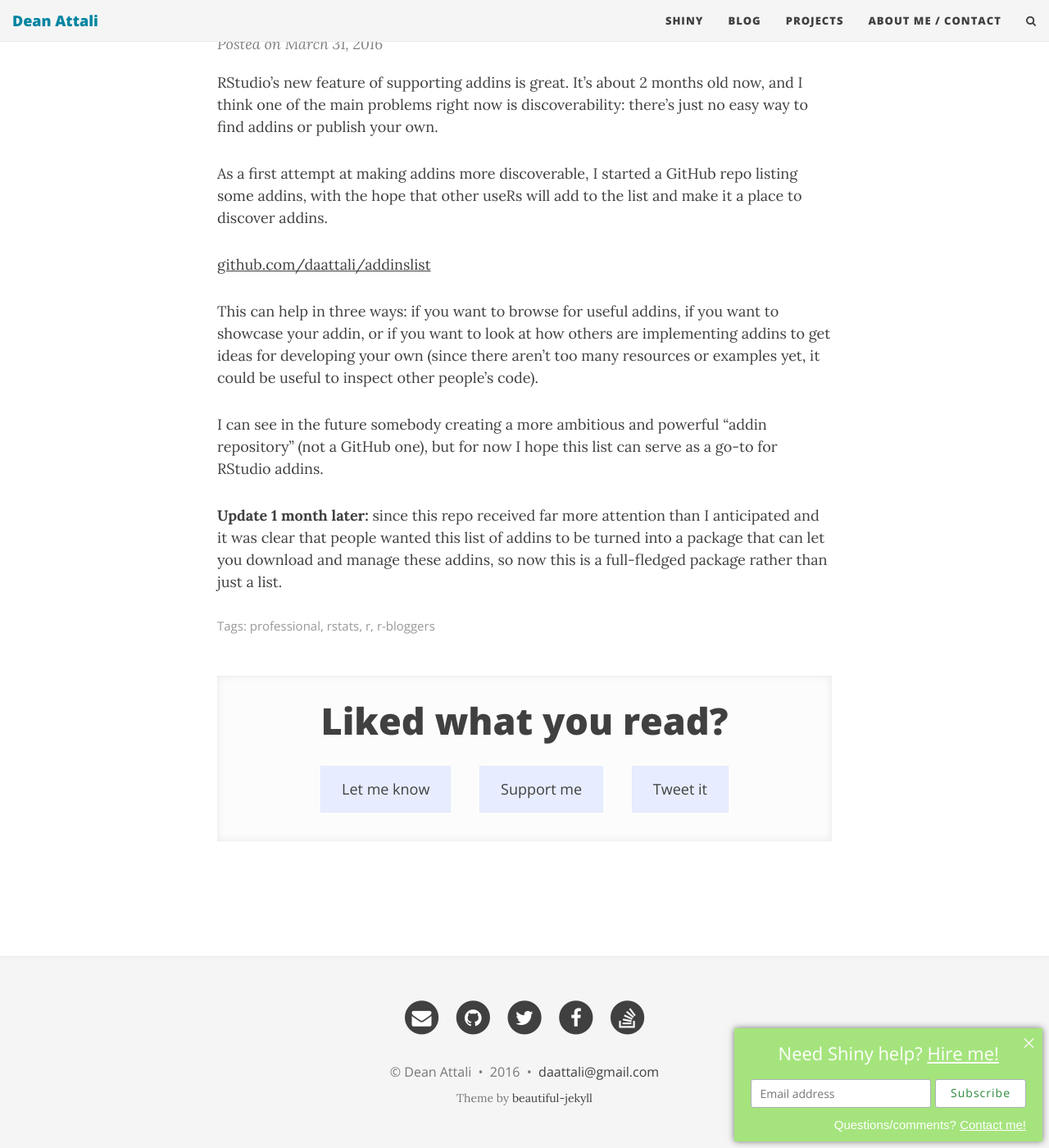
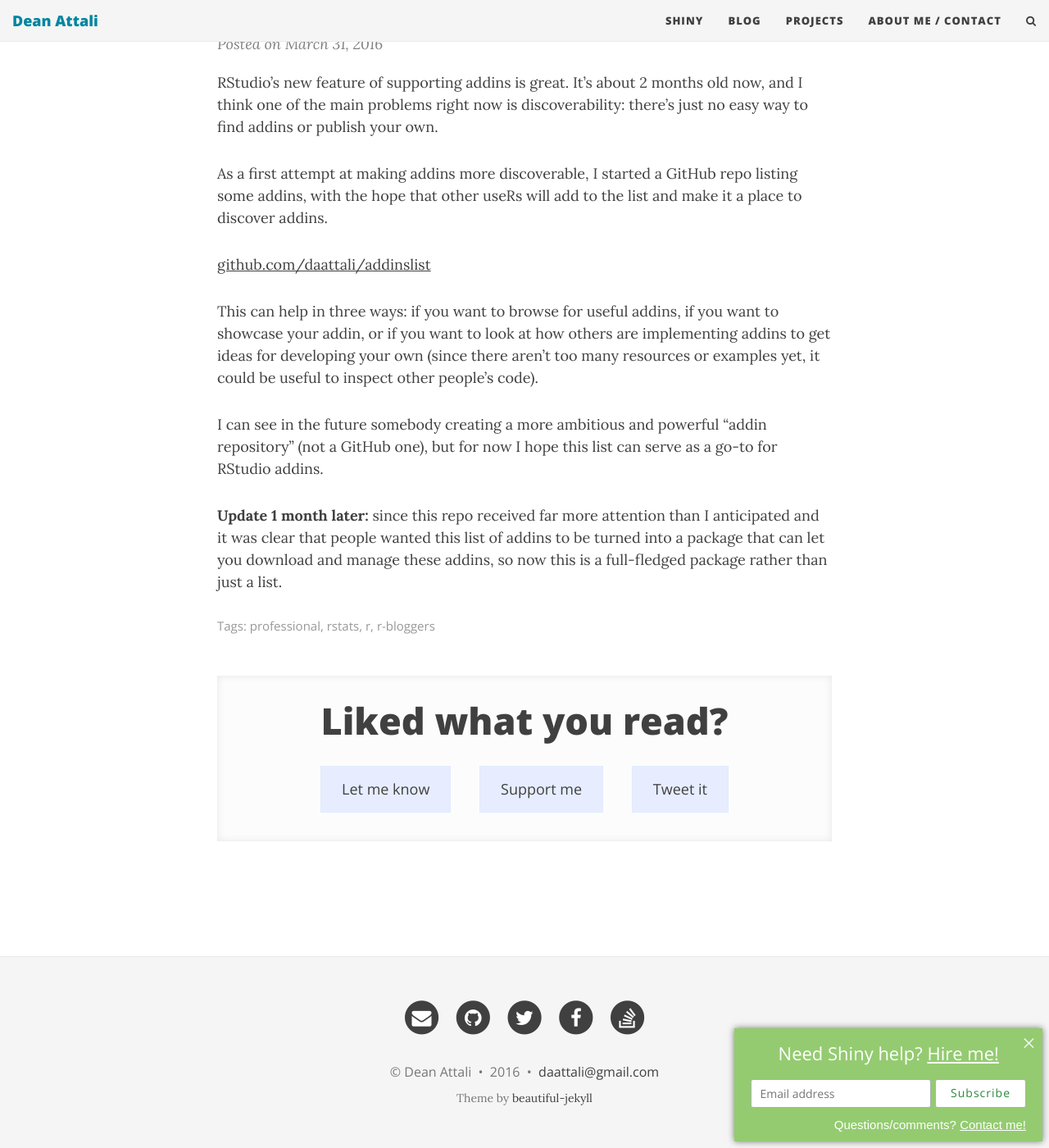
Before and after one commit to daattali/daattali.github.io, a Jekyll site: the page built from notblog/2016-03-30-rstudio-addins-list.md, in a window 1280 px wide and 1400 px high, scrolled down 209 px. Shown: the whole window at 82% size. Built offline with Jekyll 4.4.1, drawn with Linux system fonts in a browser that asks for light colours; nearby versions of some CDN libraries; comment, search, counter and statistics services are not loaded.

Commit message:
change scrollbox colour

```diff
--- a/css/main.css
+++ b/css/main.css
@@ -794,7 +794,7 @@ pre code {
   z-index: 999999;
   text-align: center;
   color: #fff;
-  background: #a5e47d;
+  background: #94cb70;
   padding: 15px 20px 10px;
   box-shadow: 0 0 8px #777;
 }
```
